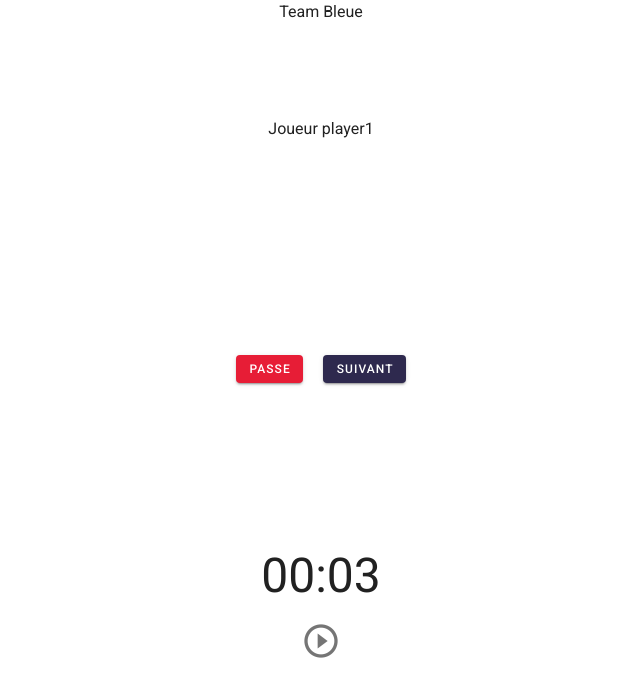
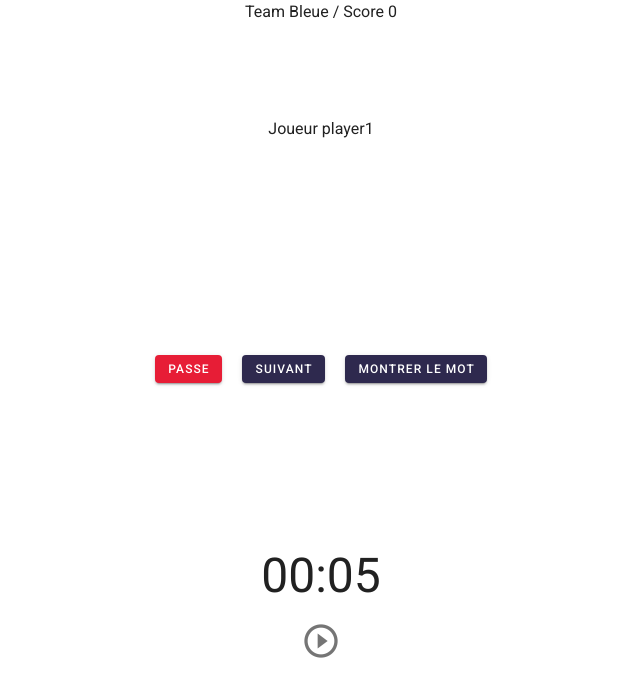
Before and after one commit to constantinfite/mime-game, a Vue app in the folder client/: page /Game in a window 1280 px wide. Shown: the top 696 px of the page, without its empty margins (319-959 px from the left). Built offline with nearby package versions, Linux system fonts and the light colour scheme; data requests are answered from the project's data file.

Commit message:
add score

```diff
--- a/client/src/store/store.js
+++ b/client/src/store/store.js
@@ -8,7 +8,7 @@ export default new Vuex.Store({
   state: {
     players: [],
     wordSelected: [],
-    game: {}
+    score: [0, 0]
   },
   mutations: {
     ADD_PLAYER(state, player) {
@@ -17,8 +17,18 @@ export default new Vuex.Store({
     SET_PLAYERS(state, players) {
       state.players = players;
     },
-    PASS_WORD(state, word) {
+    NEXT_WORD(state, { word, round }) {
       state.wordSelected.push(word);
+      console.log(round);
+      if (round == "ok") {
+        return null;
+      }
+      if (round % 2 == 0) {
+        state.score[0] += 1;
+      }
+      else {
+        state.score[1] += 1;
+      }
     }
   },
   actions: {
@@ -40,9 +50,8 @@ export default new Vuex.Store({
           console.log("There was an error:", error.response);
         });
     },
-    passWord({ commit }, word) {
-      console.log(word);
-      commit("PASS_WORD", word);
+    nextWord({ commit }, { word, round }) {
+      commit("NEXT_WORD", { word: word, round: round });
     }
   },
   getters: {
--- a/client/src/views/Game.vue
+++ b/client/src/views/Game.vue
@@ -1,14 +1,19 @@
 <template>
   <v-container class="full-height flex-column d-flex">
-    <v-row justify="center">Team {{ currentTeam }}</v-row>
+    <v-row justify="center">Team {{ currentTeam }} / Score {{ score }}</v-row>
     <v-row justify="center">Joueur {{ currentPlayer }}</v-row>
     <v-row justify="center" class="mt-10">
-      <p v-if="this.resetButton" class="display-3">{{ oneWord }}</p>
+      <p v-if="showWord" class="display-3">{{ oneWord }}</p>
     </v-row>
-    <v-row justify="center" class>
-      <v-btn small color="#E71D36" class="white--text mr-5">Passe</v-btn>
-      <v-btn small color="#2E294E" @click="nextWord" class="white--text"
+    <v-row justify="center" v-if="!finish" class>
+      <v-btn small color="#E71D36" class="white--text mr-5" @click="skipWord"
+        >Passe</v-btn
+      >
+      <v-btn small color="#2E294E" @click="nextWord" class="white--text mr-5"
         >Suivant</v-btn
+      >
+      <v-btn small color="#2E294E" @click="showWordFunction" class="white--text"
+        >Montrer le mot</v-btn
       >
     </v-row>
     <v-row justify="center" align="center" class="mt-10 flex-column d-flex">
@@ -17,7 +22,7 @@
         <span id="middle">:</span>
         <span id="seconds">{{ seconds }}</span>
       </div>
-      <div>
+      <div v-if="!finish">
         <!--     Start Timer -->
         <v-icon x-large v-if="!timer" class @click="startTimer"
           >mdi-play-circle-outline</v-icon
@@ -51,11 +56,13 @@ export default {
   data() {
     return {
       timer: null,
-      totalTime: 3,
+      totalTime: 5,
       resetButton: false,
       finish: false,
+      showWord: false,
       color: ["Bleue", "Rouge"],
-      round: 2
+      round: 2,
+      teamIndex: 0
     };
   },
   created() {
@@ -73,11 +80,10 @@ export default {
       }
     },
     currentPlayer() {
-      var i = 0;
       if (this.round % 2 == 0) {
-        return this.$store.getters.blueTeam[i];
+        return this.$store.getters.blueTeam[this.teamIndex];
       } else {
-        return this.$store.getters.redTeam[i];
+        return this.$store.getters.redTeam[this.teamIndex];
       }
     },
     minutes: function() {
@@ -87,6 +93,13 @@ export default {
     seconds: function() {
       const seconds = this.totalTime - this.minutes * 60;
       return this.padTime(seconds);
+    },
+    score() {
+      if (this.round % 2 == 0) {
+        return this.$store.state.score[0];
+      } else {
+        return this.$store.state.score[1];
+      }
     },
     ...mapState(["players"])
   },
@@ -101,7 +114,7 @@ export default {
       this.resetButton = true;
     },
     resetTimer() {
-      this.totalTime = 3;
+      this.totalTime = 5;
       clearInterval(this.timer);
       this.timer = null;
       this.resetButton = false;
@@ -114,14 +127,30 @@ export default {
         this.totalTime--;
       } else {
         this.stopTimer();
+        this.resetButton = false;
         this.finish = true;
+        this.showWord = false;
       }
     },
     switchTeam() {
+      if (this.round % 2 == 1) {
+        this.teamIndex += 1;
+      }
       this.round += 1;
+      this.finish = false;
+      this.resetTimer();
     },
     nextWord() {
-      this.$store.dispatch("passWord", this.oneWord);
+      this.$store.dispatch("nextWord", {
+        word: this.oneWord,
+        round: this.round
+      });
+    },
+    skipWord() {
+      this.$store.dispatch("nextWord", { word: "", round: "ok" });
+    },
+    showWordFunction() {
+      this.showWord = true;
     }
   }
 };
```
